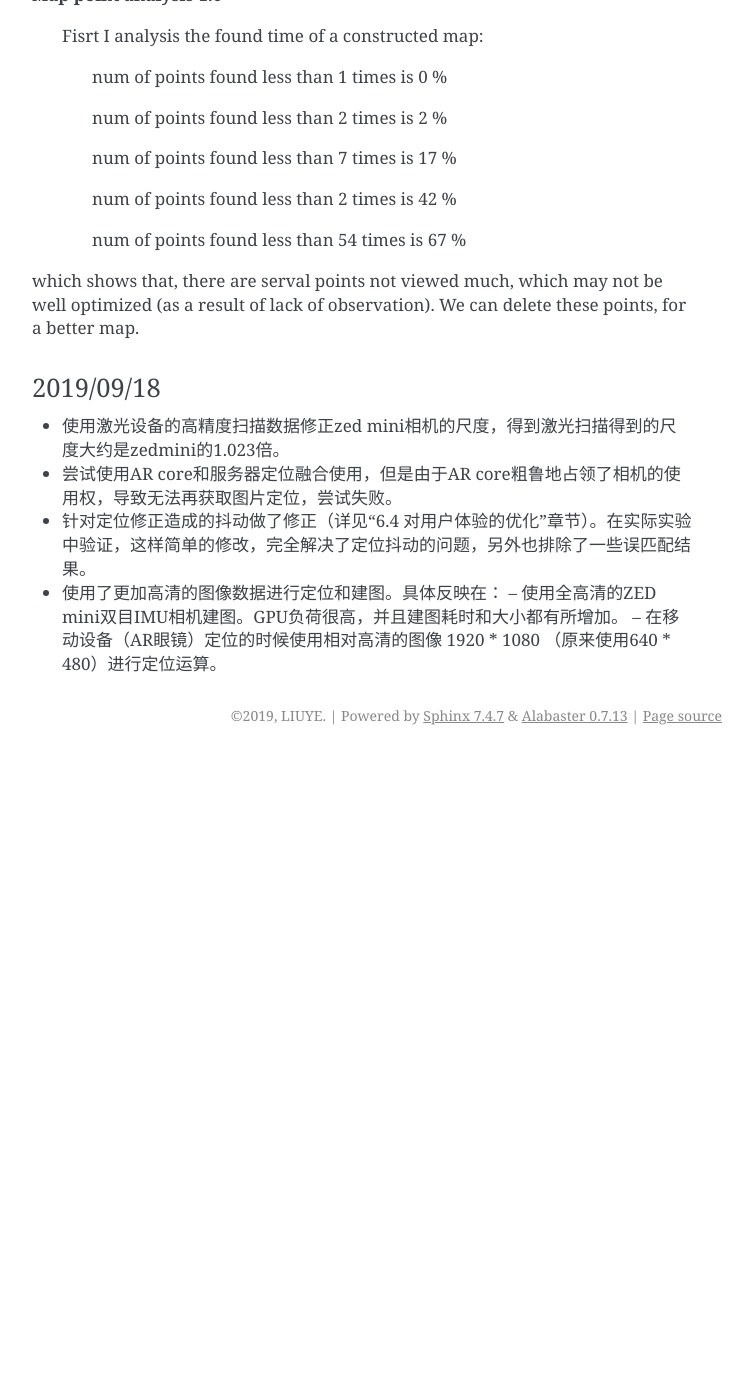
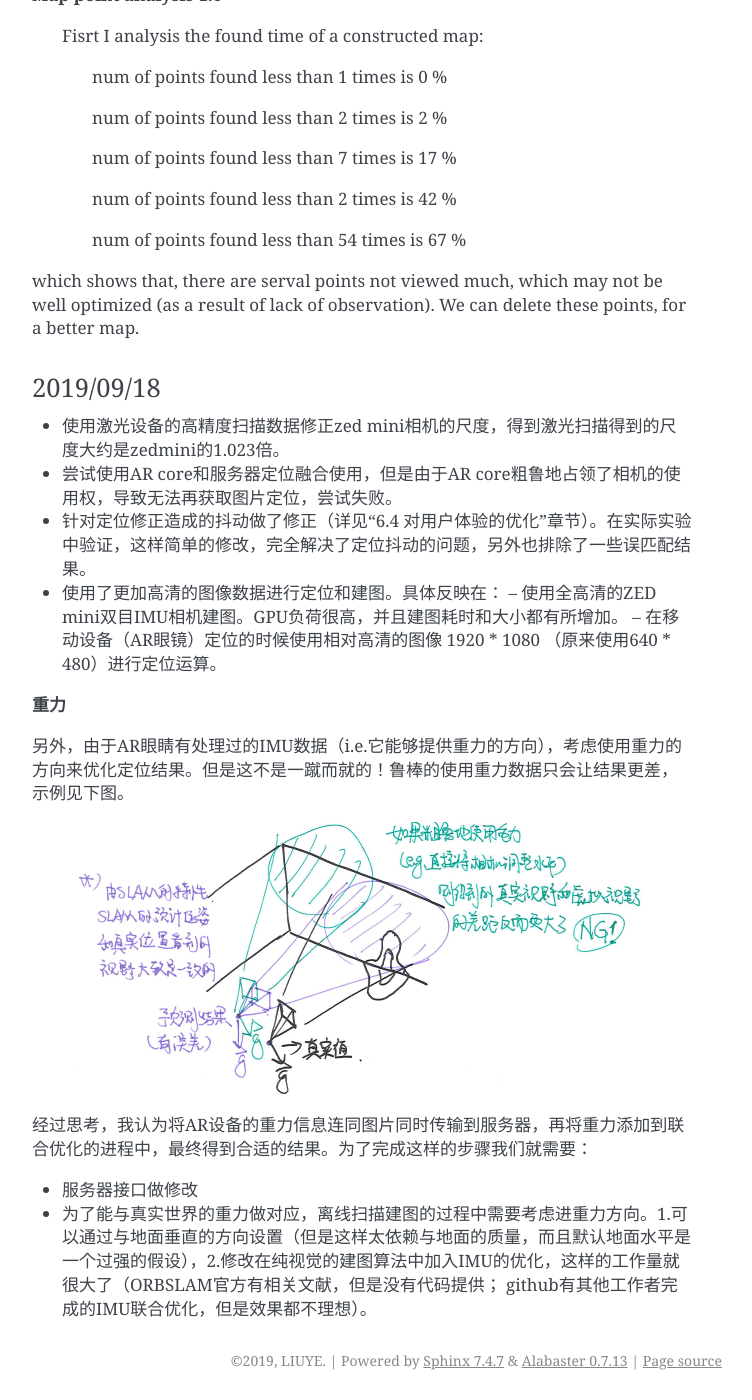
Before and after one commit to gggliuye/VIO, a Sphinx documentation site: the page built from docs/UnitySc/unityShadowCreator.rst, in a window 1280 px wide and 1400 px high, scrolled down 16129 px. Shown: the whole window, without its empty margins (388-1140 px from the left). Built offline with Sphinx 7.4.7, drawn with Linux system fonts in a browser that asks for light colours; before the commit the page ends 16884 px from its top, so only the background shows below that.

Commit message:
Update unityShadowCreator.rst

```diff
--- a/docs/UnitySc/unityShadowCreator.rst
+++ b/docs/UnitySc/unityShadowCreator.rst
@@ -499,3 +499,15 @@ which shows that, there are serval points not viewed much, which may not be well
 + 使用了更加高清的图像数据进行定位和建图。具体反映在：
   -- 使用全高清的ZED mini双目IMU相机建图。GPU负荷很高，并且建图耗时和大小都有所增加。
   -- 在移动设备（AR眼镜）定位的时候使用相对高清的图像 1920 * 1080 （原来使用640 * 480）进行定位运算。
+
+**重力**
+
+另外，由于AR眼睛有处理过的IMU数据（i.e.它能够提供重力的方向），考虑使用重力的方向来优化定位结果。但是这不是一蹴而就的！鲁棒的使用重力数据只会让结果更差，示例见下图。
+
+.. image:: gravity.PNG
+   :align: center
+
+经过思考，我认为将AR设备的重力信息连同图片同时传输到服务器，再将重力添加到联合优化的进程中，最终得到合适的结果。为了完成这样的步骤我们就需要：
+
+* 服务器接口做修改
+* 为了能与真实世界的重力做对应，离线扫描建图的过程中需要考虑进重力方向。1.可以通过与地面垂直的方向设置（但是这样太依赖与地面的质量，而且默认地面水平是一个过强的假设），2.修改在纯视觉的建图算法中加入IMU的优化，这样的工作量就很大了（ORBSLAM官方有相关文献，但是没有代码提供； github有其他工作者完成的IMU联合优化，但是效果都不理想）。
```
